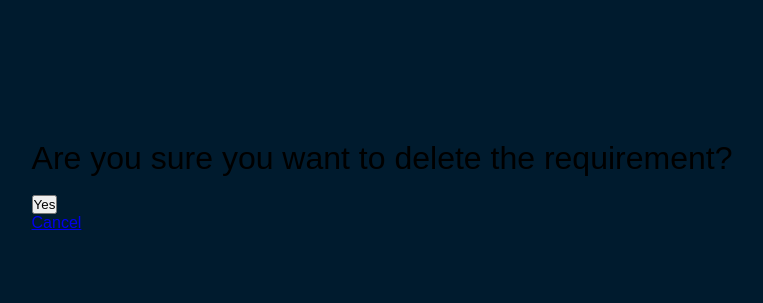
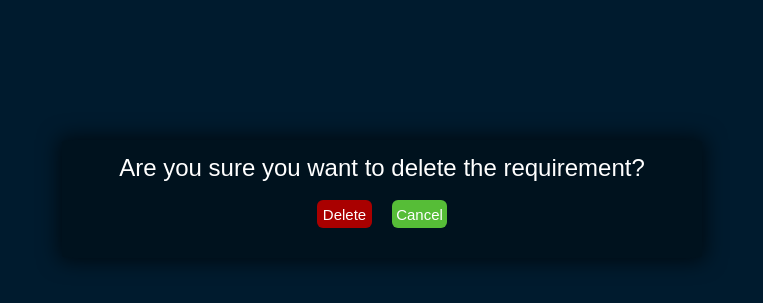
Before and after one commit to Mathu1998/RequirementsBot, a Django app: template GPTCommunication/templates/GPTCommunication/delete_conformation.html in a window 1280 px wide. Shown: the part 60-363 px from the top of the page, without its empty margins (258-1021 px from the left). Run offline with Django 4.2, Linux system fonts and the light colour scheme; the template is opened without the code that fills it: values that come from a table or form of the project are taken from there, others are empty; tables that the repository leaves empty hold one stand-in row (values such as "Sample post").

Commit message:
After Delete-Popup - Day 5

```diff
--- a/GPTCommunication/static/GPTCommunication/delete_conformation.css
+++ b/GPTCommunication/static/GPTCommunication/delete_conformation.css
@@ -0,0 +1,60 @@
+#Layout {
+    display: flex;
+    justify-content: center;
+    box-shadow: rgb(0 0 0 / 60%) 0px 0px 20px 4px;
+    width: 50%;
+    padding: 14px;
+    padding-bottom: 30px;
+    border-radius: 2%;
+    background: #00121e;
+}
+
+#Layout h2 {
+    color: white;
+}
+#ButtonArea {
+    display: flex;
+    justify-content: center;
+}
+.DeleteButton {
+    margin-right: 10px;
+    padding: 3px;
+    width: 55px;
+    min-height: 28px;
+    border: none;
+    border-radius: 6px 6px 6px 6px;
+    background-color: rgb(169, 0, 0);
+    color: #fff;
+    font-size: 15px;
+    cursor: pointer;
+    transition: background-color .3s ease-in-out;
+    text-align: center;
+}
+.DeleteButton:hover {
+    color: white;
+    box-shadow: inset 0 -100px 0 0 rgb(221, 0, 0);
+}
+.DeleteButton:active {
+    transform: scale(0.9);
+}
+.CancelButton {
+    margin-left: 10px;
+    padding: 3px;
+    width: 55px;
+    min-height: 28px;
+    border: none;
+    border-radius: 6px 6px 6px 6px;
+    background-color: rgb(86, 189, 55);
+    color: #fff;
+    font-size: 15px;
+    cursor: pointer;
+    transition: background-color .3s ease-in-out;
+    text-align: center;
+}
+.CancelButton:hover {
+    color: white;
+    box-shadow: inset 0 -100px 0 0 rgb(104, 225, 67);
+}
+.CancelButton:active {
+    transform: scale(0.9);
+}
--- a/GPTCommunication/templates/GPTCommunication/delete_conformation.html
+++ b/GPTCommunication/templates/GPTCommunication/delete_conformation.html
@@ -6,18 +6,18 @@ Delete Conformation Page
 {% endblock title %}
 
 {% block css_files %}
-
+    <link rel="stylesheet" href="{% static "GPTCommunication/delete_conformation.css" %}">
 {% endblock css_files %}
 
 {% block content %}
-    <form method="post" action="">
+<div id="Layout">
+    <form method="post">
         {% csrf_token %}
-        <h1>Are you sure you want to delete the requirement?</h1><br>
-        <input type="submit" value="Yes" onclick="location.href='{% url "RequirementDelete" requirement.requirementID %}';">
-        <a href="/requirements">
-            <div>
-                Cancel
-            </div>
-        </a>
+        <h2>Are you sure you want to delete the requirement?</h2><br>
+        <div id="ButtonArea">
+            <button name="DeleteButton" class="DeleteButton" type="submit" onclick="location.href='{% url "ConfDelete" requirement.requirementID %}';">Delete</button>
+            <button name="CancelButton" class="CancelButton" onclick="location.href='{% url "Requirements" %}';">Cancel</button>
+        </div>
     </form>
+</div>
 {% endblock content %}
--- a/GPTCommunication/templates/GPTCommunication/requirements.html
+++ b/GPTCommunication/templates/GPTCommunication/requirements.html
@@ -29,7 +29,7 @@
                             <button class="DetailButton" onclick="location.href='{% url "RequirementDetail" requirement.requirementID %}';">Open</button>
                         </div>
                         <div class="DeleteButtonArea">
-                            <button class="DeleteButton" onclick="location.href='{% url "RequirementDelete" requirement.requirementID %}';">Delete</button>
+                            <button class="DeleteButton" onclick="location.href='{% url "ConfDelete" requirement.requirementID %}';">Delete</button>
                         </div>
                     </div>
                 </div>
--- a/GPTCommunication/urls.py
+++ b/GPTCommunication/urls.py
@@ -6,7 +6,7 @@ urlpatterns = [
     path("reqgen", views.RequirementGen.handleProcess, name="ReqGen"),
     path("home", views.SoleDisplay.showHome, name="Home"),
     path("requirements", views.RequirementDisplay.showRequirements, name="Requirements"),
-    path("RequirementsList/delete/<int:pk>/", views.RequirementDelete.as_view(), name="RequirementDelete"),
+    path("delete/req/<int:pk>/", views.RequirementDelete.deleteRequirement, name="ConfDelete"),
     path("requirement/<int:pk>", views.RequirementDisplay.getRequirementsDetail, name="RequirementDetail"),
     path("", views.SoleDisplay.redirectToHome)
     ]
```
Also changed, not shown: GPTCommunication/views.py (+13 -12 lines), db.sqlite3.
